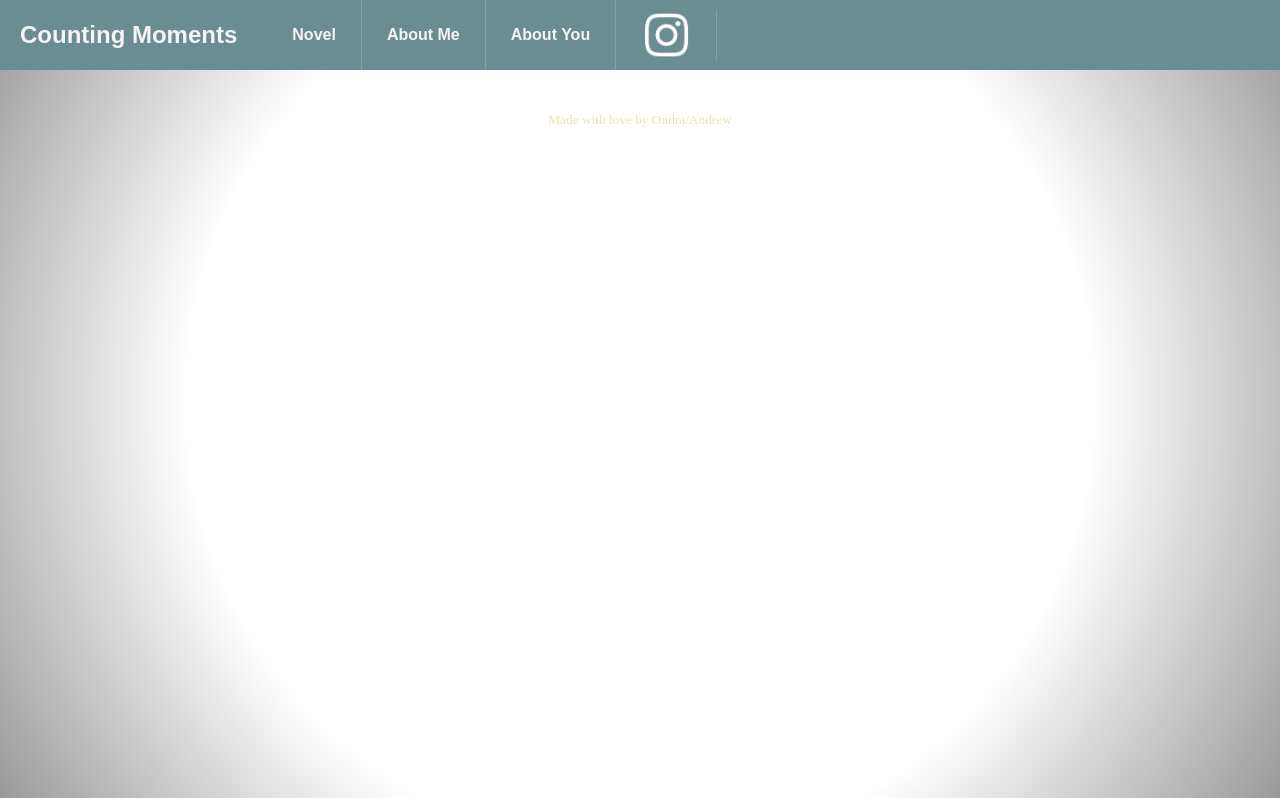
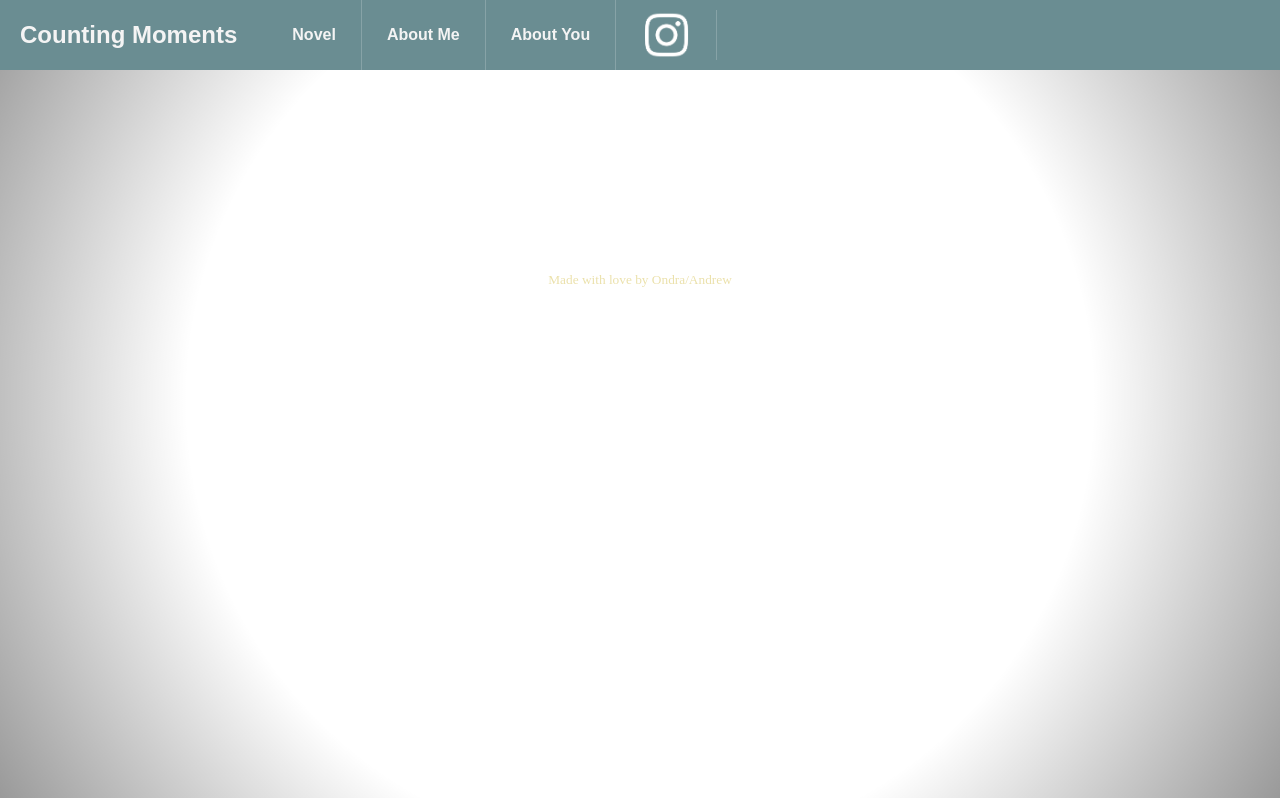
Before and after one commit to ondra-honc/Counting-moments, a website: page index.html in a window 1280 px wide. Shown: the top 798 px of the page. Drawn offline with Linux system fonts and the light colour scheme.

Commit message:
fixed .one small

```diff
--- a/laptopCSS.css
+++ b/laptopCSS.css
@@ -434,7 +434,7 @@ li {
     }
 
     .one small {
-        top: 15%;
+        top: 35%;
     }
 
     .one p {
```
